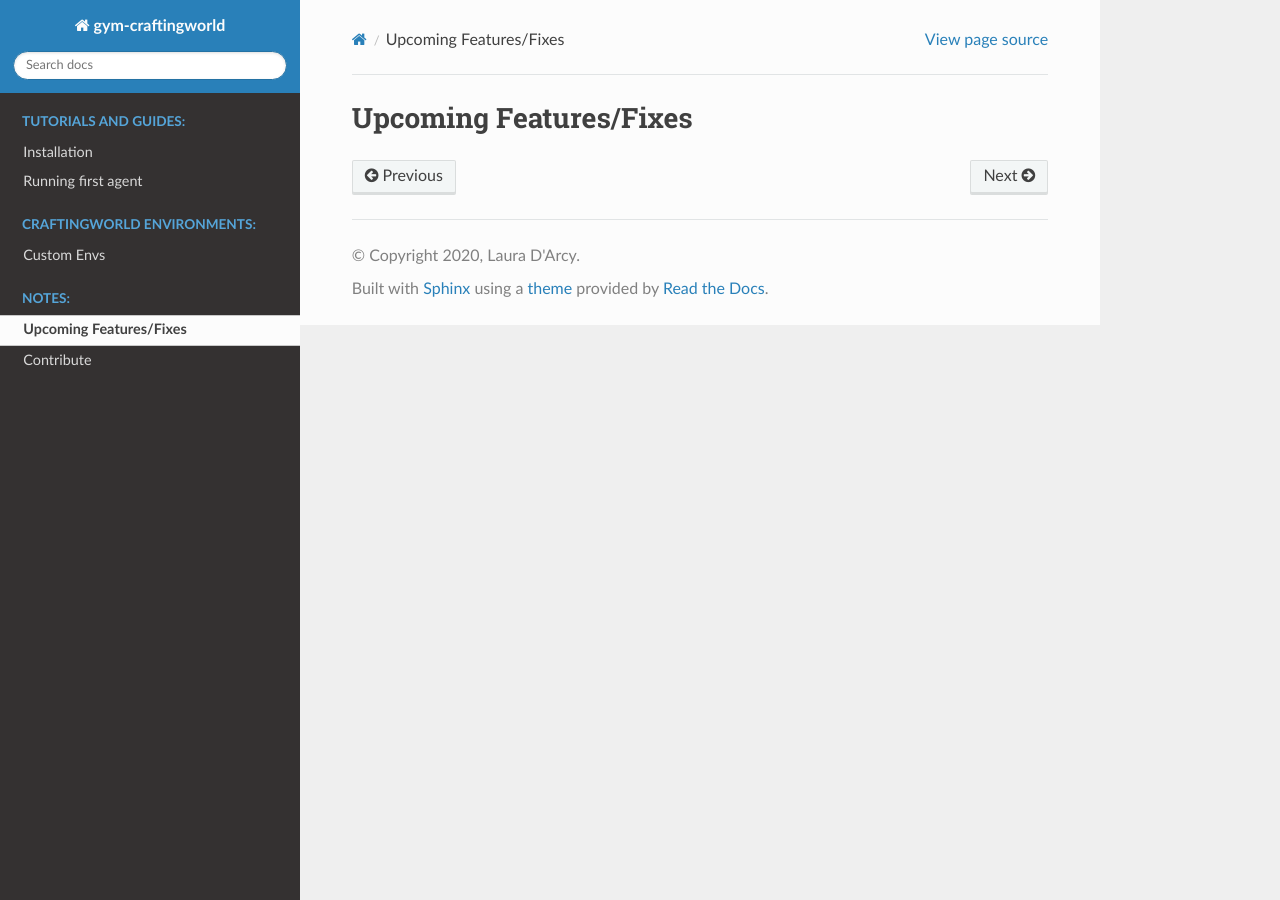
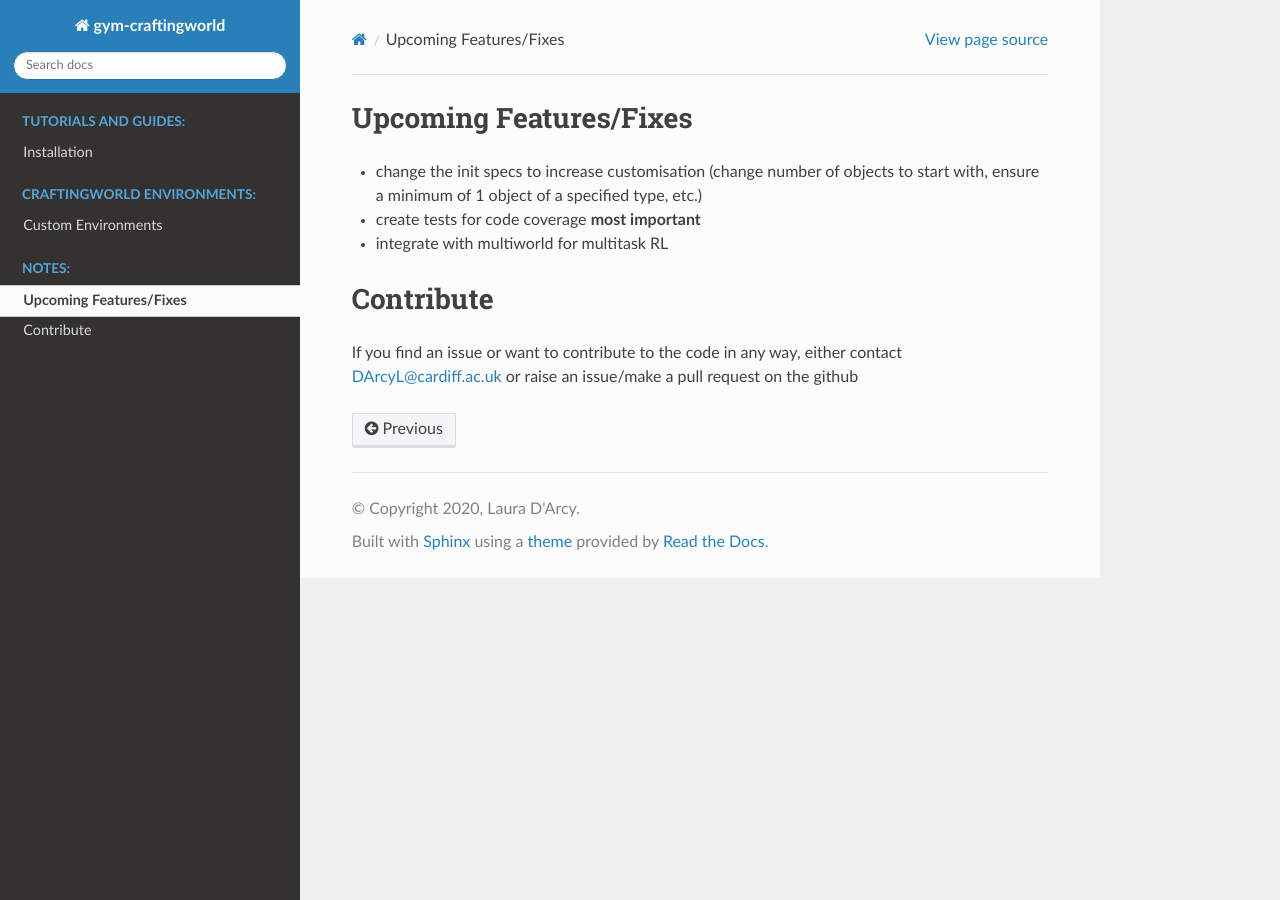
Before and after one commit to lauradarcy/gym-craftingworld, a Sphinx documentation site: the page built from docs/source/notes/upcoming.rst, in a window 1280 px wide. Built offline with Sphinx 7.4.7 and the Read the Docs theme 2.0.0, drawn with Linux system fonts in a browser that asks for light colours; pages that are not in the unit, such as notebooks, are missing from menus.

Commit message:
updated documentation

```diff
--- a/docs/source/contents.rst
+++ b/docs/source/contents.rst
@@ -3,7 +3,6 @@
    :caption: Tutorials and Guides:
 
    tutorials/index
-   tutorials/first_agent
 
 .. toctree::
    :maxdepth: 2
--- a/docs/source/index.rst
+++ b/docs/source/index.rst
@@ -20,7 +20,6 @@ CraftingWorld: a multitask environment for gym
    :caption: Tutorials and Guides:
 
    tutorials/index
-   tutorials/first_agent
 
 .. toctree::
    :maxdepth: 2
--- a/docs/source/notes/contribute.rst
+++ /dev/null
@@ -1,2 +0,0 @@
-Contribute
-================================
--- a/docs/source/notes/upcoming.rst
+++ b/docs/source/notes/upcoming.rst
@@ -1,2 +1,11 @@
 Upcoming Features/Fixes
 ================================
+
+* change the init specs to increase customisation (change number of objects to start with, ensure a minimum of 1 object of a specified type, etc.)
+* create tests for code coverage **most important**
+* integrate with multiworld for multitask RL
+
+Contribute
+================================
+
+If you find an issue or want to contribute to the code in any way, either contact DArcyL@cardiff.ac.uk or raise an issue/make a pull request on the github
--- a/docs/source/tutorials/first_agent.rst
+++ /dev/null
@@ -1,2 +0,0 @@
-Running first agent
-================================
```
Also changed, not shown: other parts of docs/source/contents.rst (+0 -1 lines), other parts of docs/source/index.rst (+0 -1 lines), docs/source/envs/custom_envs.rst (+19 -1 lines), docs/source/envs/gen_info.rst (line endings or trailing spaces), 1 other file.
